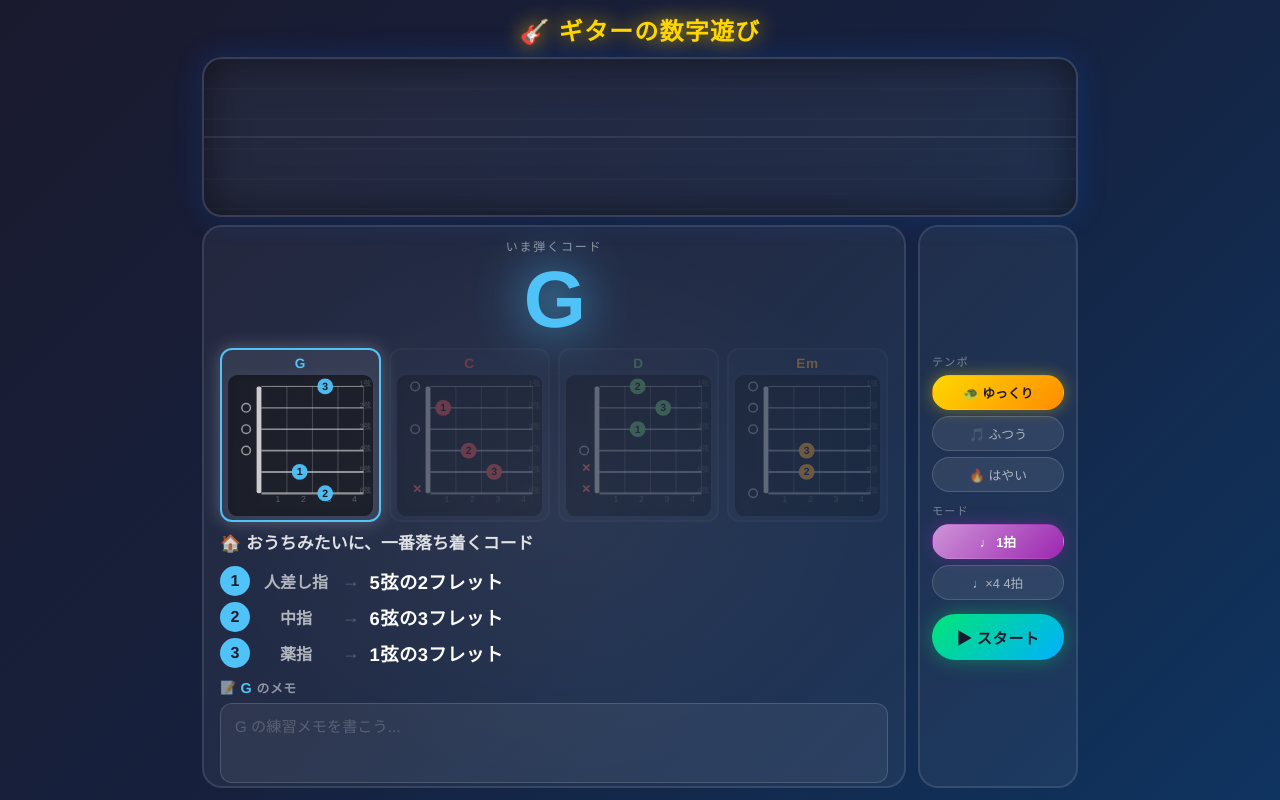
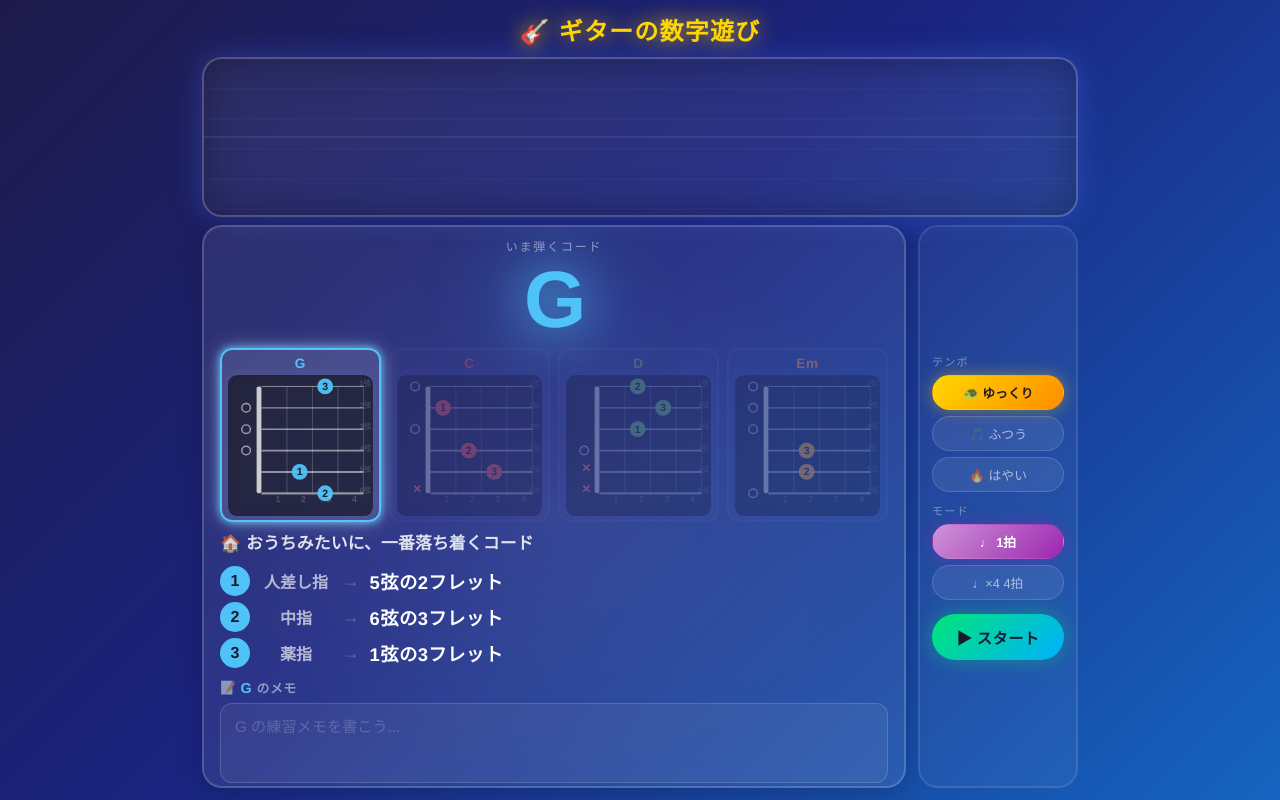
Before and after one commit to chihaya0113/PBL-2026, a Flask app: page / in a window 1280 px wide. Run offline with Flask 3, Linux system fonts and the light colour scheme.

Commit message:
Brighter theme + chord switch bounce/flash/card-pop effects

```diff
--- a/static/script.js
+++ b/static/script.js
@@ -507,11 +507,22 @@ function updateChordDisplay(chord) {
   const prev = currentChordName.dataset.chord;
   if (prev === chord) return;
 
-  currentChordName.dataset.chord   = chord;
-  currentChordName.textContent     = chord;
-  currentChordName.className       = `chord-${chord}`;
-  currentChordName.style.transform = 'scale(1.18)';
-  setTimeout(() => { currentChordName.style.transform = 'scale(1)'; }, 130);
+  currentChordName.dataset.chord = chord;
+  currentChordName.textContent   = chord;
+  currentChordName.className     = `chord-${chord}`;
+
+  // バウンスアニメーション
+  currentChordName.classList.remove('popping');
+  void currentChordName.offsetWidth; // reflow で animation をリセット
+  currentChordName.classList.add('popping');
+
+  // フラッシュエフェクト
+  const chordFlash = document.getElementById('chord-flash');
+  const flashColor = CHORD_COLORS[chord]?.fill || '#fff';
+  chordFlash.style.background = flashColor;
+  chordFlash.classList.remove('flashing');
+  void chordFlash.offsetWidth;
+  chordFlash.classList.add('flashing');
 
   // アクティブカードをハイライト
   CHORDS.forEach(c => {
--- a/static/style.css
+++ b/static/style.css
@@ -6,7 +6,7 @@
 }
 
 body {
-  background: linear-gradient(135deg, #1a1a2e 0%, #16213e 50%, #0f3460 100%);
+  background: linear-gradient(135deg, #1e1b4b 0%, #1a237e 45%, #1565c0 100%);
   min-height: 100vh;
   font-family: 'Helvetica Neue', Arial, sans-serif;
   color: #fff;
@@ -67,6 +67,25 @@ header h1 {
   100% { transform: scale(1);   opacity: 1; }
 }
 
+@keyframes chord-pop {
+  0%   { transform: scale(0.65); opacity: 0.4; }
+  55%  { transform: scale(1.4); opacity: 1; }
+  75%  { transform: scale(0.93); }
+  90%  { transform: scale(1.05); }
+  100% { transform: scale(1); }
+}
+
+@keyframes card-activate {
+  0%   { transform: scale(1); }
+  45%  { transform: scale(1.1); }
+  100% { transform: scale(1); }
+}
+
+@keyframes flash-fade {
+  0%   { opacity: 0.45; }
+  100% { opacity: 0; }
+}
+
 
 /* ===== ゲームエリア ===== */
 #game-area {
@@ -89,11 +108,11 @@ header h1 {
 #lane-container {
   position: relative;
   height: 160px;
-  background: rgba(255, 255, 255, 0.05);
+  background: rgba(255, 255, 255, 0.07);
   border-radius: 20px;
-  border: 2px solid rgba(255, 255, 255, 0.1);
+  border: 2px solid rgba(255, 255, 255, 0.18);
   overflow: hidden;
-  box-shadow: inset 0 0 40px rgba(0,0,0,0.5), 0 0 30px rgba(0,100,255,0.2);
+  box-shadow: inset 0 0 40px rgba(0,0,0,0.3), 0 0 30px rgba(80,120,255,0.3);
 }
 
 #game-canvas {
@@ -109,9 +128,9 @@ header h1 {
   flex: 1;
   text-align: center;
   padding: 10px 16px;
-  background: rgba(255, 255, 255, 0.05);
+  background: rgba(255, 255, 255, 0.08);
   border-radius: 20px;
-  border: 2px solid rgba(255, 255, 255, 0.1);
+  border: 2px solid rgba(255, 255, 255, 0.18);
   position: relative;
   overflow: hidden;
   display: flex;
@@ -119,6 +138,7 @@ header h1 {
   align-items: center;
   justify-content: center;
   min-width: 0;
+  box-shadow: 0 4px 24px rgba(0,0,0,0.2);
 }
 
 #current-chord-display::before {
@@ -141,10 +161,27 @@ header h1 {
   font-size: 5rem;
   font-weight: 900;
   line-height: 1;
-  transition: all 0.15s ease;
-  text-shadow: 0 0 50px currentColor;
+  text-shadow: 0 0 50px currentColor, 0 0 100px currentColor;
   letter-spacing: -0.02em;
   text-align: center;
+}
+
+#current-chord-name.popping {
+  animation: chord-pop 0.45s cubic-bezier(0.34, 1.56, 0.64, 1) forwards;
+}
+
+/* コード切替フラッシュ */
+#chord-flash {
+  position: absolute;
+  inset: 0;
+  border-radius: 18px;
+  pointer-events: none;
+  opacity: 0;
+  z-index: 1;
+}
+
+#chord-flash.flashing {
+  animation: flash-fade 0.5s ease-out forwards;
 }
 
 /* 左カラム内：4枚横並び */
@@ -173,8 +210,9 @@ header h1 {
 .chord-card.active {
   opacity: 1;
   border-color: currentColor;
-  box-shadow: 0 0 18px rgba(255,255,255,0.25);
-  background: rgba(255,255,255,0.08);
+  box-shadow: 0 0 22px rgba(255,255,255,0.3), 0 0 8px currentColor;
+  background: rgba(255,255,255,0.12);
+  animation: card-activate 0.35s cubic-bezier(0.34, 1.56, 0.64, 1);
 }
 
 .chord-card-name {
--- a/templates/index.html
+++ b/templates/index.html
@@ -30,6 +30,7 @@
 
         <!-- 左：コード情報 -->
         <div id="current-chord-display">
+          <div id="chord-flash"></div>
           <div id="current-chord-label">いま弾くコード</div>
           <div id="current-chord-name">-</div>
           <div id="all-chords-diagrams"></div>
```
